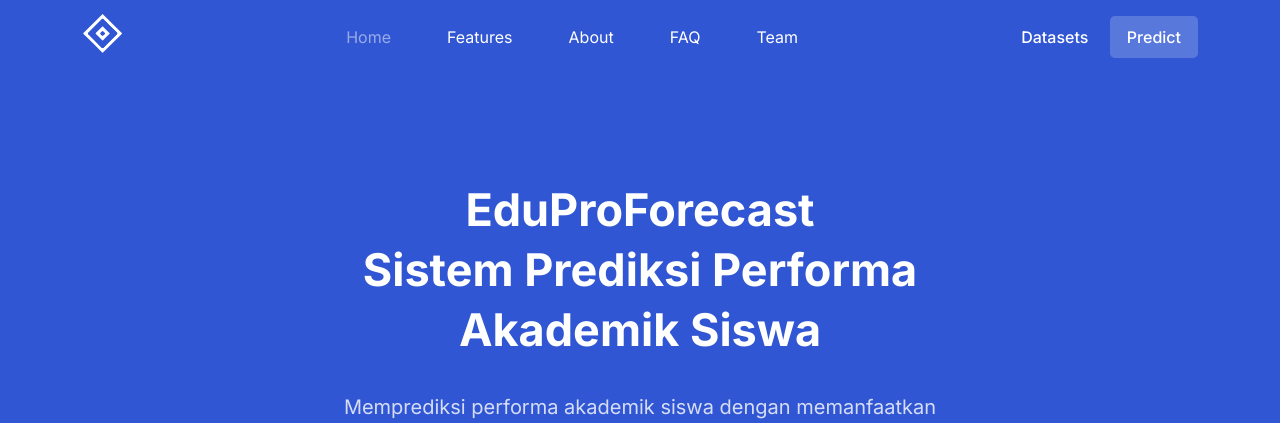
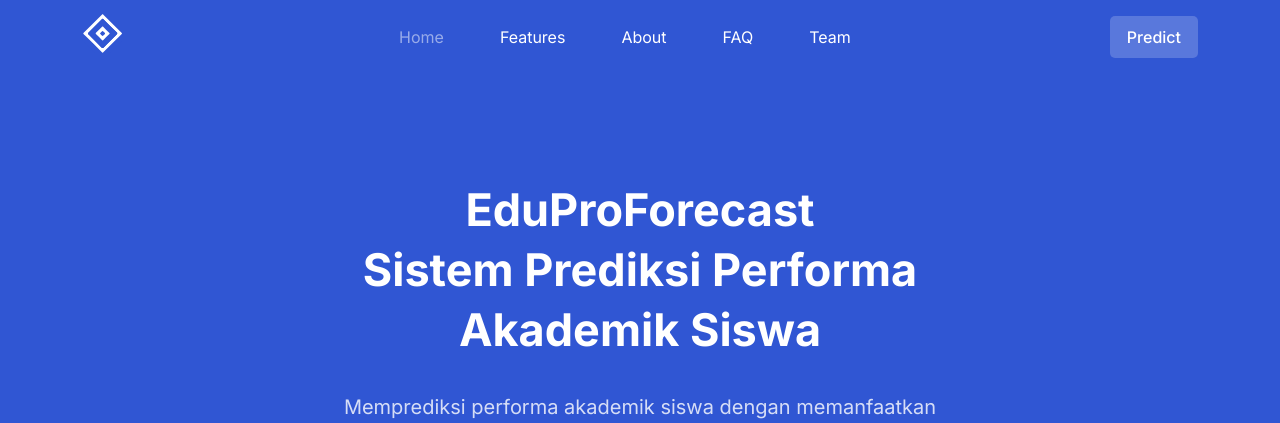
Before and after one commit to Kocheng-Angkasa/EduProForecast, a Flask app: page / in a window 1280 px wide. Shown: the top 423 px of the page. Run offline with Flask 3, Linux system fonts and the light colour scheme; some libraries are stand-ins or nearby versions.

Commit message:
Update index.html

```diff
--- a/templates/index.html
+++ b/templates/index.html
@@ -84,9 +84,6 @@
               </div>
 
               <div class="navbar-btn d-none d-sm-inline-block">
-		      		                      <a href="/data" class="ud-main-btn ud-login-btn">
-                 Datasets
-                </a>
                 <a class="ud-main-btn ud-white-btn" href="/input">
                   Predict
                 </a>
```
